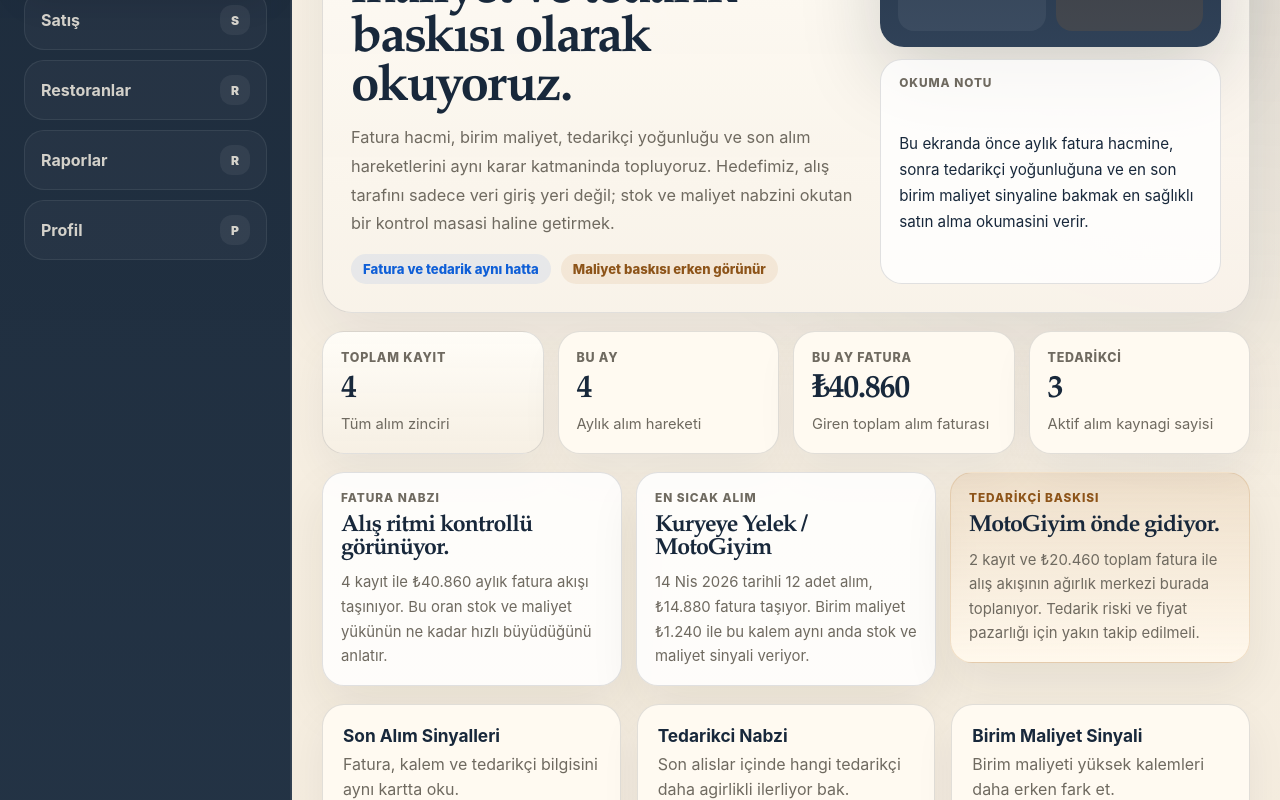
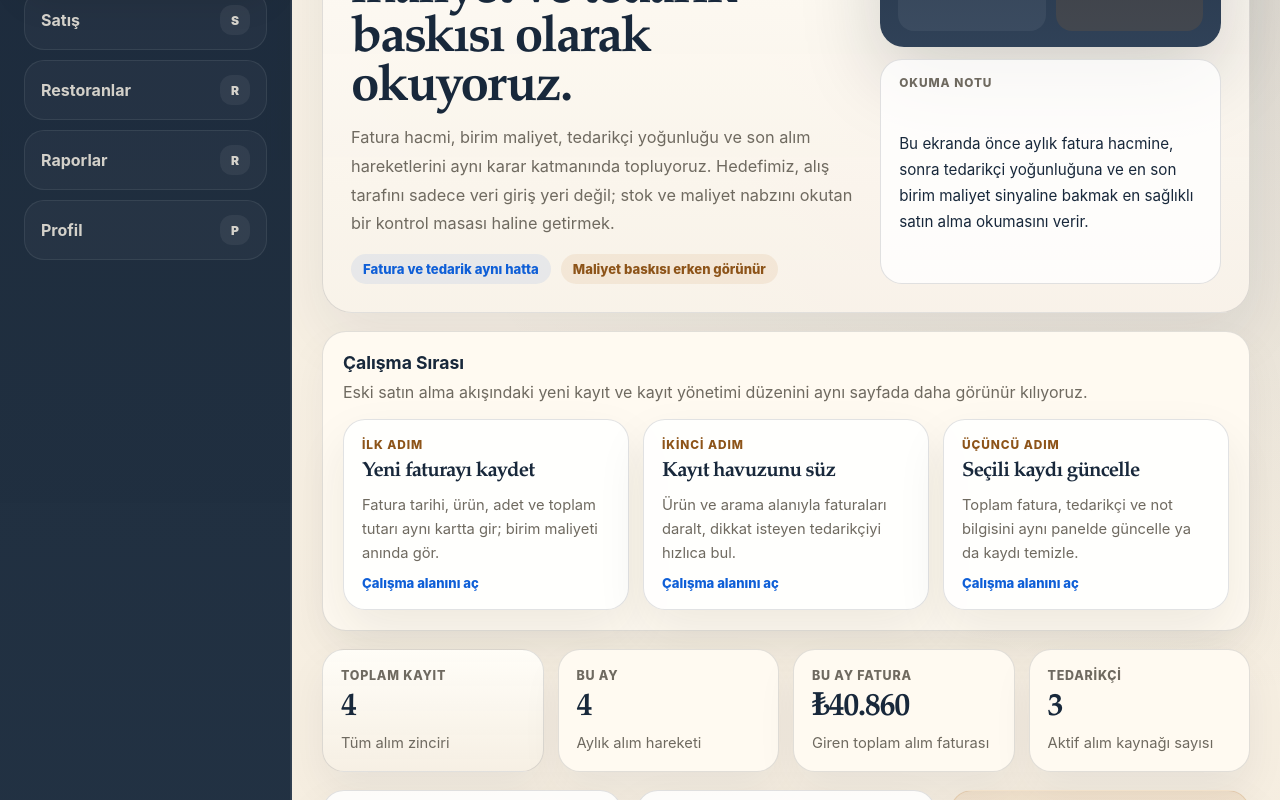
Before and after one commit to catkapinda/catkapinda-crm, a Next.js app in the folder v2/frontend/: page /preview/purchases in a window 1280 px wide. Shown: the part 1040-1840 px from the top of the page. Built offline with nearby package versions, Linux system fonts and the light colour scheme.

Commit message:
Add purchase workspace guidance deck

```diff
--- a/v2/frontend/app/purchases/page.tsx
+++ b/v2/frontend/app/purchases/page.tsx
@@ -189,6 +189,75 @@ function narrativeCard({
         {body}
       </div>
     </article>
+  );
+}
+
+function workspaceCard({
+  eyebrow,
+  title,
+  body,
+  href,
+}: {
+  eyebrow: string;
+  title: string;
+  body: string;
+  href: string;
+}) {
+  return (
+    <a
+      href={href}
+      style={{
+        display: "grid",
+        gap: "10px",
+        padding: "18px",
+        borderRadius: "22px",
+        border: "1px solid var(--line)",
+        background: "rgba(255,255,255,0.86)",
+        boxShadow: "var(--shadow-soft)",
+        color: "inherit",
+        textDecoration: "none",
+      }}
+    >
+      <div
+        style={{
+          color: "var(--accent-strong)",
+          fontSize: "0.74rem",
+          fontWeight: 800,
+          textTransform: "uppercase",
+          letterSpacing: "0.08em",
+        }}
+      >
+        {eyebrow}
+      </div>
+      <div
+        style={{
+          ...serifStyle,
+          fontSize: "1.28rem",
+          lineHeight: 0.98,
+          fontWeight: 700,
+        }}
+      >
+        {title}
+      </div>
+      <div
+        style={{
+          color: "var(--muted)",
+          fontSize: "0.92rem",
+          lineHeight: 1.65,
+        }}
+      >
+        {body}
+      </div>
+      <div
+        style={{
+          fontSize: "0.82rem",
+          fontWeight: 800,
+          color: "#0f5fd7",
+        }}
+      >
+        Çalışma alanını aç
+      </div>
+    </a>
   );
 }
 
@@ -401,6 +470,30 @@ export default function PurchasesPage() {
       }));
   }, [dashboard]);
 
+  const workflowDeck = useMemo(
+    () => [
+      {
+        eyebrow: "İlk Adım",
+        title: "Yeni faturayı kaydet",
+        body: "Fatura tarihi, ürün, adet ve toplam tutarı aynı kartta gir; birim maliyeti anında gör.",
+        href: "#purchase-entry-workspace",
+      },
+      {
+        eyebrow: "İkinci Adım",
+        title: "Kayıt havuzunu süz",
+        body: "Ürün ve arama alanıyla faturaları daralt, dikkat isteyen tedarikçiyi hızlıca bul.",
+        href: "#purchase-management-workspace",
+      },
+      {
+        eyebrow: "Üçüncü Adım",
+        title: "Seçili kaydı güncelle",
+        body: "Toplam fatura, tedarikçi ve not bilgisini aynı panelde güncelle ya da kaydı temizle.",
+        href: "#purchase-management-workspace",
+      },
+    ],
+    [],
+  );
+
   return (
     <AppShell activeItem="Satın Alma">
       <section style={{ display: "grid", gap: "18px" }}>
@@ -444,7 +537,7 @@ export default function PurchasesPage() {
                   textTransform: "uppercase",
                 }}
               >
-                Satın Alma Room
+                Satın Alma Akışı
               </div>
               <div style={{ display: "grid", gap: "10px", maxWidth: "72ch" }}>
                 <h1
@@ -468,8 +561,8 @@ export default function PurchasesPage() {
                   }}
                 >
                   Fatura hacmi, birim maliyet, tedarikçi yoğunluğu ve son alım hareketlerini aynı
-                  karar katmaninda topluyoruz. Hedefimiz, alış tarafını sadece veri giriş yeri değil;
-                  stok ve maliyet nabzini okutan bir kontrol masasi haline getirmek.
+                  karar katmanında topluyoruz. Hedefimiz, alış tarafını sadece veri giriş yeri değil;
+                  stok ve maliyet nabzını okutan bir kontrol masası haline getirmek.
                 </p>
               </div>
               <div
@@ -544,7 +637,7 @@ export default function PurchasesPage() {
                         letterSpacing: "0.08em",
                       }}
                     >
-                      Satın Alma Nabzi
+                      Satın Alma Nabzı
                     </div>
                     <div
                       style={{
@@ -568,7 +661,7 @@ export default function PurchasesPage() {
                       fontWeight: 800,
                     }}
                   >
-                    Purchase Desk
+                    Maliyet Masası
                   </div>
                 </div>
                 <div
@@ -616,7 +709,7 @@ export default function PurchasesPage() {
                         letterSpacing: "0.08em",
                       }}
                     >
-                      Tedarikci
+                      Tedarikçi
                     </div>
                     <div style={{ marginTop: "8px", fontSize: "1.05rem", fontWeight: 900 }}>
                       {dashboard?.summary.distinct_suppliers ?? 0}
@@ -654,12 +747,45 @@ export default function PurchasesPage() {
                   }}
                 >
                   Bu ekranda önce aylık fatura hacmine, sonra tedarikçi yoğunluğuna ve en son
-                  birim maliyet sinyaline bakmak en sağlıklı satın alma okumasini verir.
+                  birim maliyet sinyaline bakmak en sağlıklı satın alma okumasını verir.
                 </div>
               </article>
             </div>
           </div>
         </div>
+
+        <section
+          style={{
+            padding: "20px",
+            borderRadius: "24px",
+            border: "1px solid var(--line)",
+            background: "var(--surface-strong)",
+            boxShadow: "0 18px 44px rgba(20, 39, 67, 0.05)",
+            display: "grid",
+            gap: "14px",
+          }}
+        >
+          <div>
+            <h2 style={{ margin: 0, fontSize: "1.1rem" }}>Çalışma Sırası</h2>
+            <p style={{ margin: "6px 0 0", color: "var(--muted)", lineHeight: 1.65 }}>
+              Eski satın alma akışındaki yeni kayıt ve kayıt yönetimi düzenini aynı sayfada daha
+              görünür kılıyoruz.
+            </p>
+          </div>
+          <div
+            style={{
+              display: "grid",
+              gridTemplateColumns: "repeat(auto-fit, minmax(220px, 1fr))",
+              gap: "14px",
+            }}
+          >
+            {workflowDeck.map((item) => (
+              <div key={item.title}>
+                {workspaceCard(item)}
+              </div>
+            ))}
+          </div>
+        </section>
 
         {dashboardLoading ? (
           <div
@@ -684,7 +810,7 @@ export default function PurchasesPage() {
               lineHeight: 1.7,
             }}
           >
-            Satın alma servisine su anda erisilemiyor. Backend hazır oldugunda bu ekran faturayi,
+            Satın alma servisine şu anda erişilemiyor. Arka uç hazır olduğunda bu ekran faturayı,
             tedarikçileri ve maliyet sinyallerini gerçek veriden gösterecek.
           </div>
         ) : (
@@ -699,7 +825,7 @@ export default function PurchasesPage() {
               {metricCard("Toplam Kayıt", String(dashboard.summary.total_entries), "Tüm alım zinciri", "accent")}
               {metricCard("Bu Ay", String(dashboard.summary.this_month_entries), "Aylık alım hareketi")}
               {metricCard("Bu Ay Fatura", formatCurrency(dashboard.summary.this_month_total_invoice), "Giren toplam alım faturası")}
-              {metricCard("Tedarikci", String(dashboard.summary.distinct_suppliers), "Aktif alım kaynagi sayisi")}
+              {metricCard("Tedarikçi", String(dashboard.summary.distinct_suppliers), "Aktif alım kaynağı sayısı")}
             </div>
 
             <div
@@ -731,8 +857,8 @@ export default function PurchasesPage() {
                 })),
               )}
               {listCard(
-                "Tedarikci Nabzi",
-                "Son alislar içinde hangi tedarikçi daha agirlikli ilerliyor bak.",
+                "Tedarikçi Nabzı",
+                "Son alışlar içinde hangi tedarikçi daha ağırlıklı ilerliyor bak.",
                 supplierInsights,
               )}
               {listCard(
@@ -742,8 +868,12 @@ export default function PurchasesPage() {
               )}
             </div>
 
-            <PurchaseEntryWorkspace />
-            <PurchaseManagementWorkspace />
+            <section id="purchase-entry-workspace" style={{ scrollMarginTop: "110px" }}>
+              <PurchaseEntryWorkspace />
+            </section>
+            <section id="purchase-management-workspace" style={{ scrollMarginTop: "110px" }}>
+              <PurchaseManagementWorkspace />
+            </section>
           </>
         )}
       </section>
--- a/v2/frontend/components/purchases/purchase-management-workspace.tsx
+++ b/v2/frontend/components/purchases/purchase-management-workspace.tsx
@@ -416,6 +416,54 @@ export function PurchaseManagementWorkspace() {
             </p>
           </div>
 
+          {selectedEntry && !detailLoading ? (
+            <div
+              style={{
+                padding: "16px",
+                borderRadius: "18px",
+                border: "1px solid var(--line)",
+                background: "rgba(15, 95, 215, 0.04)",
+                display: "grid",
+                gap: "10px",
+              }}
+            >
+              <div style={{ display: "flex", justifyContent: "space-between", gap: "12px", flexWrap: "wrap" }}>
+                <strong style={{ fontSize: "1rem" }}>{selectedEntry.item_name}</strong>
+                <span style={{ color: "var(--muted)", fontWeight: 700 }}>{selectedEntry.purchase_date}</span>
+              </div>
+              <div
+                style={{
+                  display: "grid",
+                  gridTemplateColumns: "repeat(2, minmax(0, 1fr))",
+                  gap: "10px",
+                }}
+              >
+                <div>
+                  <div style={{ fontSize: "0.76rem", color: "var(--muted)" }}>Adet</div>
+                  <div style={{ marginTop: "4px", fontWeight: 700 }}>{selectedEntry.quantity} adet</div>
+                </div>
+                <div>
+                  <div style={{ fontSize: "0.76rem", color: "var(--muted)" }}>Toplam Fatura</div>
+                  <div style={{ marginTop: "4px", fontWeight: 700 }}>
+                    {formatCurrency(selectedEntry.total_invoice_amount)}
+                  </div>
+                </div>
+                <div>
+                  <div style={{ fontSize: "0.76rem", color: "var(--muted)" }}>Tedarikçi</div>
+                  <div style={{ marginTop: "4px", fontWeight: 700 }}>
+                    {selectedEntry.supplier || "Tedarikçi yok"}
+                  </div>
+                </div>
+                <div>
+                  <div style={{ fontSize: "0.76rem", color: "var(--muted)" }}>Fatura No</div>
+                  <div style={{ marginTop: "4px", fontWeight: 700 }}>
+                    {selectedEntry.invoice_no || "-"}
+                  </div>
+                </div>
+              </div>
+            </div>
+          ) : null}
+
           {detailLoading ? (
             <div
               style={{
```
